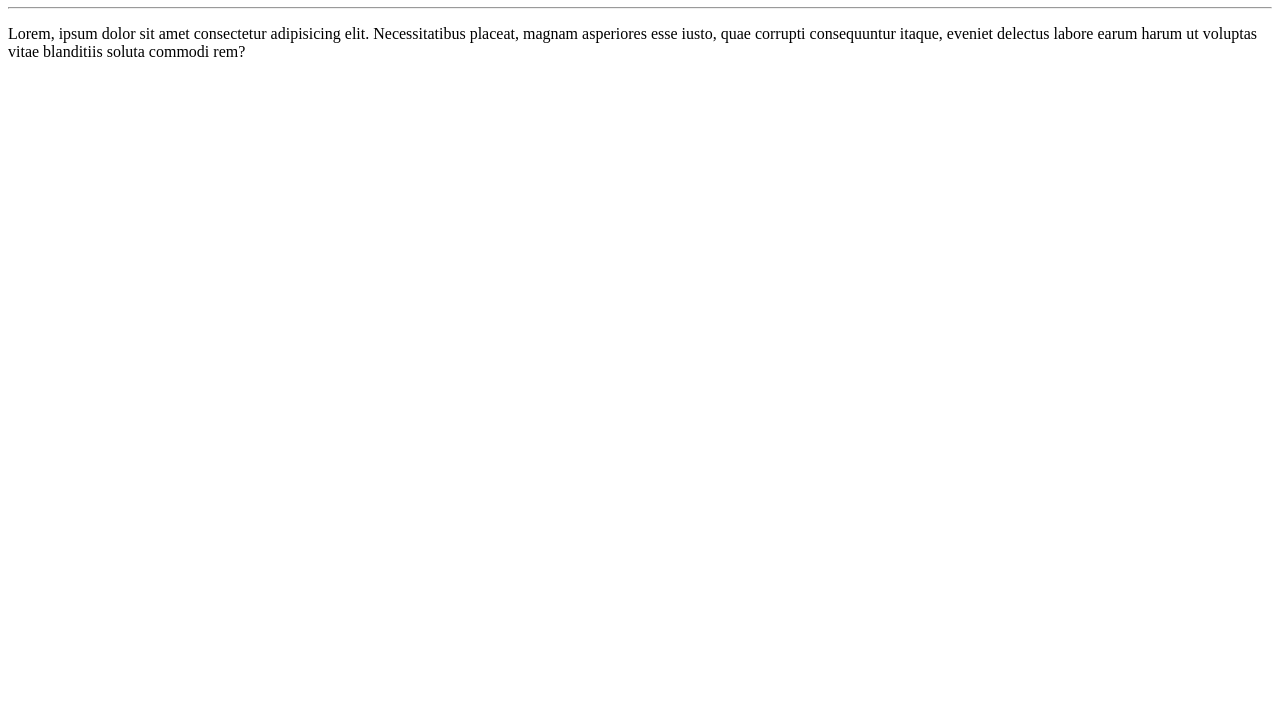
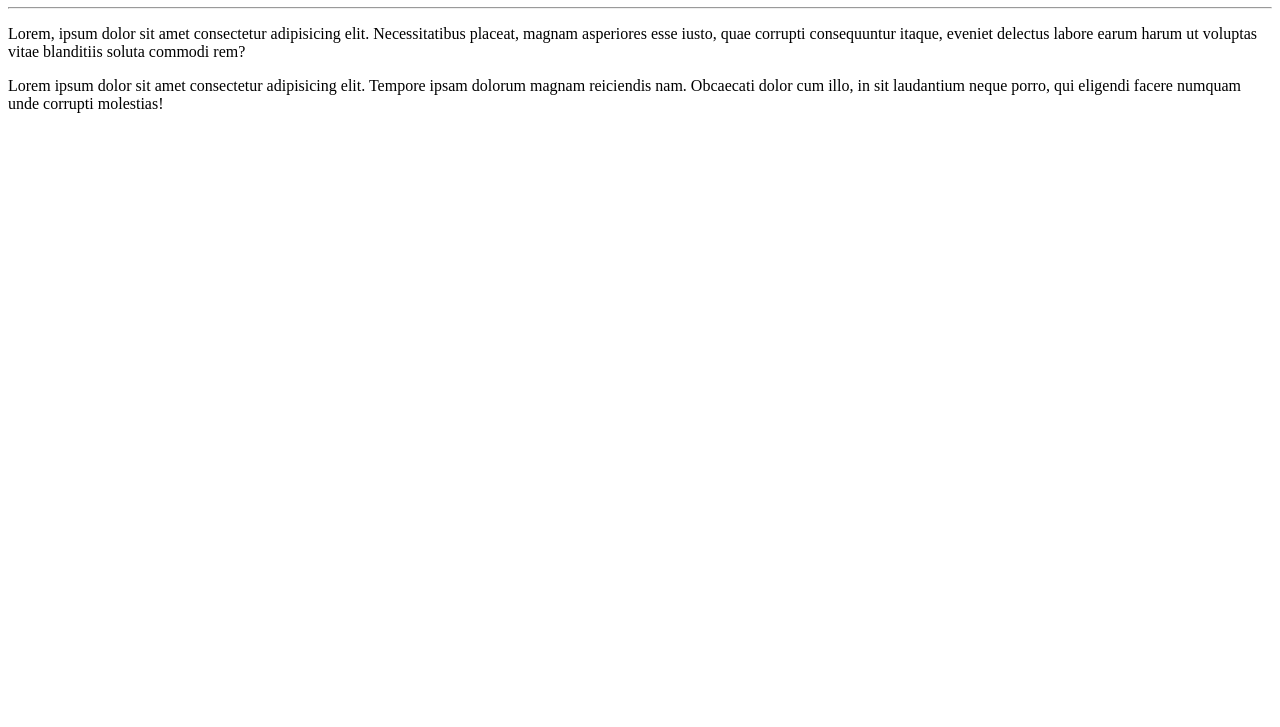
Before and after one commit to Machadoss/Repositorio1, a plain HTML site: page site-exemplo/index.html in a window 1280 px wide. Shown: the part 73-800 px from the top of the page. Drawn offline with Linux system fonts and the light colour scheme.

Commit message:
Adicionei um paragrafo

```diff
--- a/site-exemplo/index.html
+++ b/site-exemplo/index.html
@@ -9,5 +9,7 @@
     <h1>Repositório1</h1>
     <hr>
     <p>Lorem, ipsum dolor sit amet consectetur adipisicing elit. Necessitatibus placeat, magnam asperiores esse iusto, quae corrupti consequuntur itaque, eveniet delectus labore earum harum ut voluptas vitae blanditiis soluta commodi rem?</p>
+    <p>Lorem ipsum dolor sit amet consectetur adipisicing elit. Tempore ipsam dolorum magnam reiciendis nam. Obcaecati dolor cum illo, in sit laudantium neque porro, qui eligendi facere numquam unde corrupti molestias!
+    </p>
 </body>
 </html>
```
